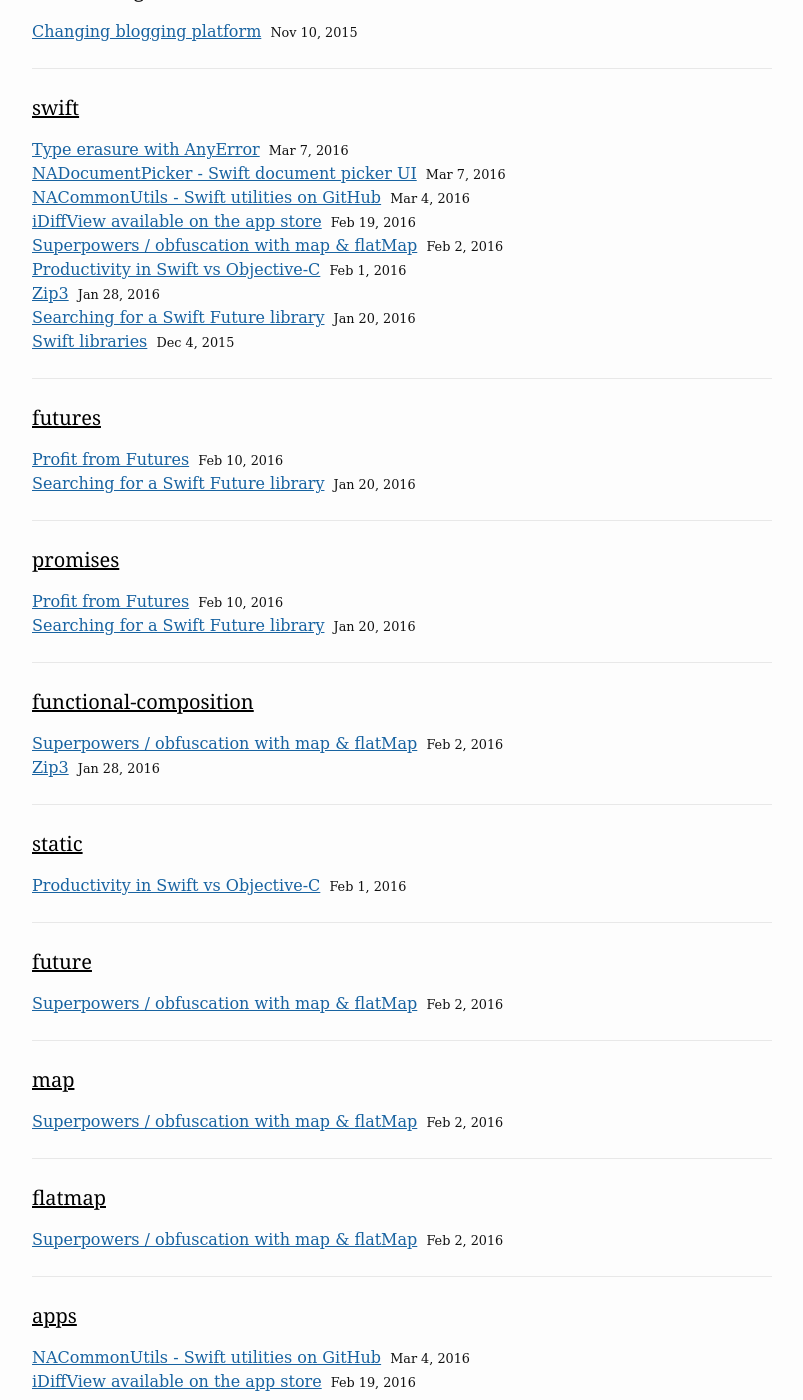
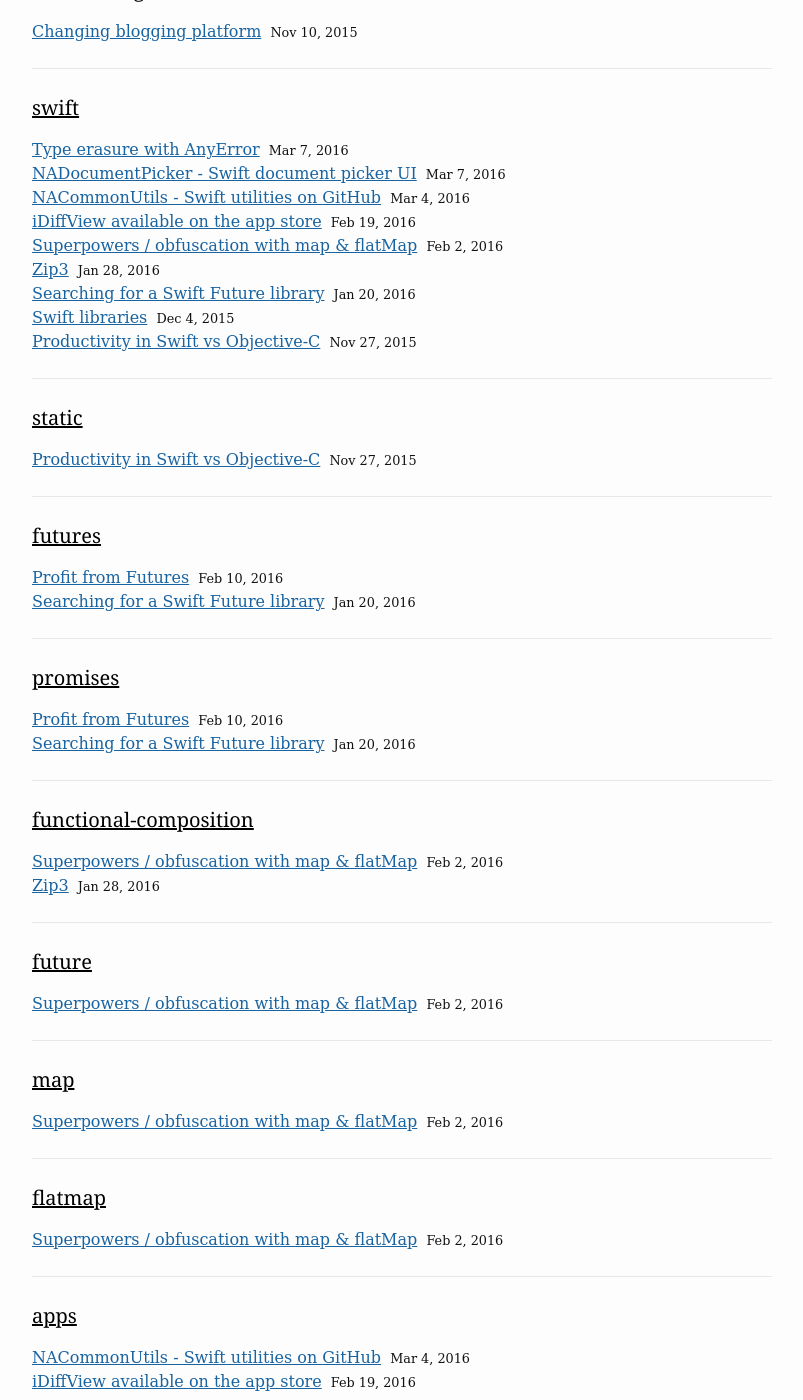
Before and after one commit to NickAger/nickager.github.io, a Jekyll site: the page built from tags.md, in a window 1280 px wide and 1400 px high, scrolled down 6279 px. Shown: the whole window, without its empty margins (238-1041 px from the left). Built offline with Jekyll 4.4.1, drawn with Linux system fonts in a browser that asks for light colours; some web fonts are replaced; some of the changed text lies outside the part shown.

Commit message:
corrected date

```diff
--- a/_posts/2016-02-01-swift-vs-objective-c.md
+++ b/_posts/2015-11-27-swift-vs-objective-c.md
@@ -1,7 +1,7 @@
 ---
 layout: post
 title: "Productivity in Swift vs Objective-C"
-date: 2016-02-01
+date: 2015-11-27
 tags: [Swift, iOS, Objective-C, static]
 excerpt_separator: <!--more-->
 ---
```
